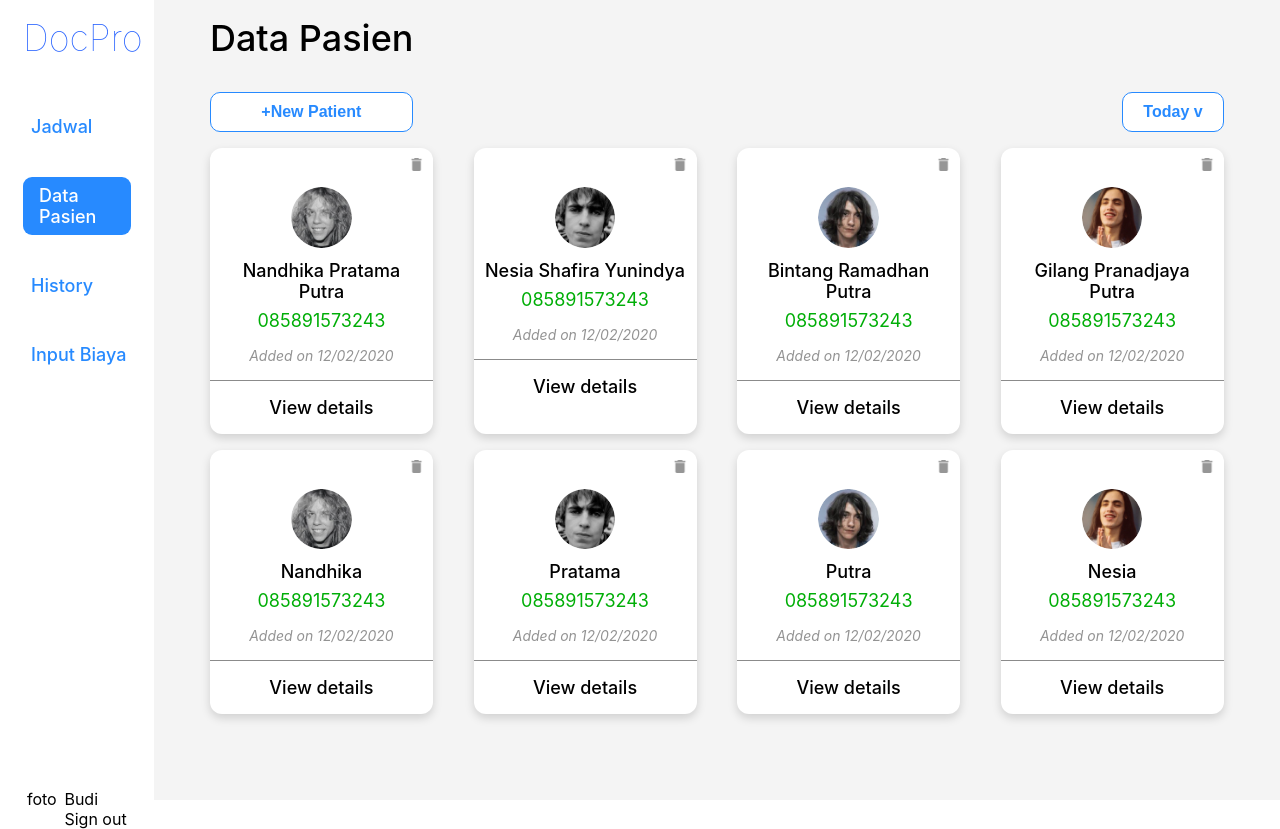
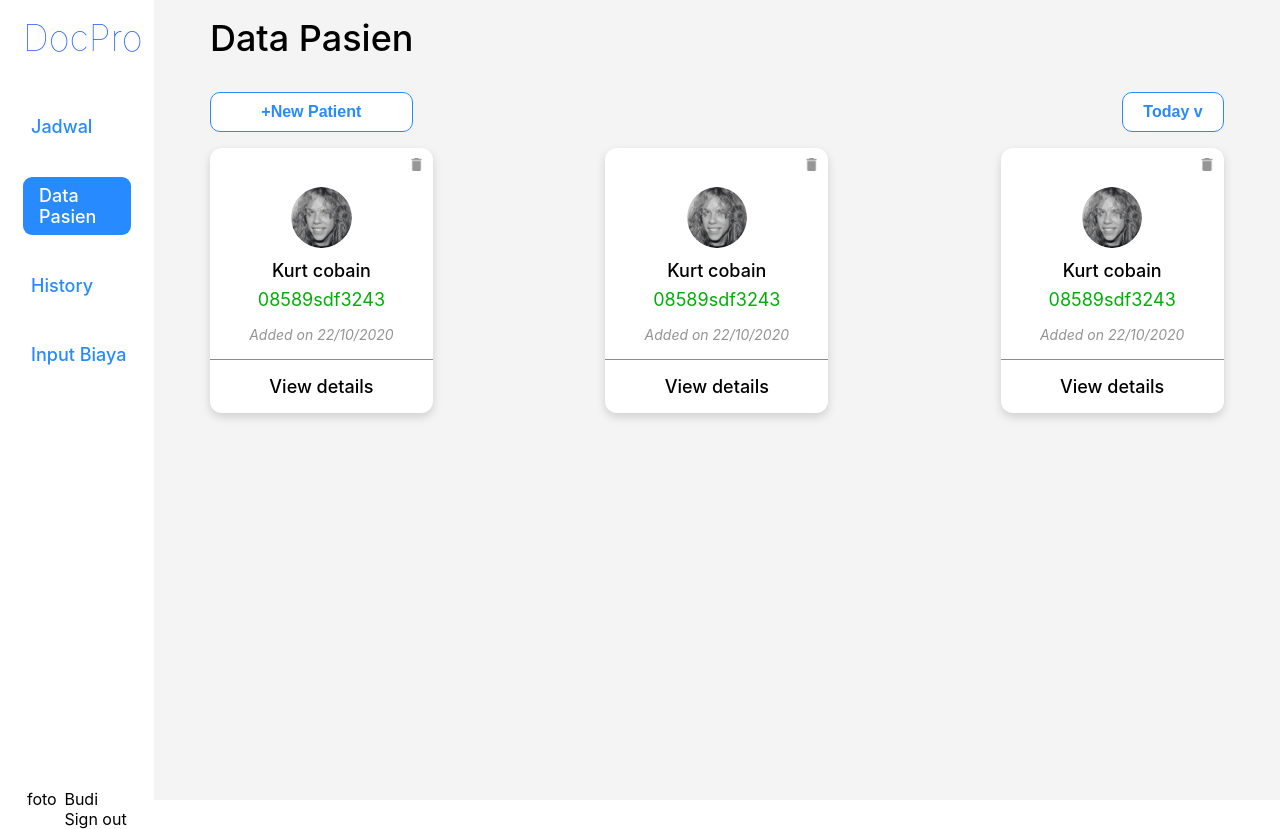
Before and after one commit to Rakhuen/docpro, a React (Create React App) app: page /pasien in a window 1280 px wide. Built offline with nearby package versions, Linux system fonts and the light colour scheme.

Commit message:
pop up finish

```diff
--- a/src/Components/Content.css
+++ b/src/Components/Content.css
@@ -81,12 +81,13 @@ align-items: center;
 .btnCheck{
     font-weight: 700;
     color: #278AFF;
-
+    height: 30px;
+    border-radius: 10px;
 }
 
 .btnCancel{
     color: rgba(236, 0, 0, 0.53);
-
+    border-radius: 10px;
 
 
 }
--- a/src/Components/ContentPasien.css
+++ b/src/Components/ContentPasien.css
@@ -79,18 +79,7 @@
     justify-content: space-around;
 }
 
-.btnCheck{
-    font-weight: 700;
-    color: #278AFF;
 
-}
-
-.btnCancel{
-    color: rgba(236, 0, 0, 0.53);
-
-
-
-}
 
 .DetailsContainer{
     padding: 2vh;
--- a/src/Components/ContentPasien.js
+++ b/src/Components/ContentPasien.js
@@ -20,7 +20,7 @@ const CardPasien = props => {
             </div>
 
             <div className="TanggalContainer">
-                <div className="TanggalAdd">{tanggal}</div>
+                <div className="TanggalAdd">Added on {tanggal}</div>
 
 
             </div>
--- /dev/null
+++ b/src/Components/FinishForm.css
@@ -0,0 +1,65 @@
+.fotoNamadanKeperluanPasien{
+    display: flex;
+    justify-content: space-between;
+    width: 30%;
+
+}
+
+.jamFinish{
+    width: 10%;
+
+}
+
+.tanggalFinish{
+    width: 20%;
+
+
+}
+
+.formPenanganan{
+    margin-top: 2vh;
+
+}
+
+.selectItem{
+    width: 100%;
+    height: 30px;
+    border: 2px solid #278AFF;
+}
+
+.formBawah{
+    margin-top: 30vh;
+    display: flex;
+    justify-content: flex-end;
+}
+
+.inputBiayaItem{
+    margin-top: 2vh;
+
+}
+
+.customselect{
+    margin-top: 1vh;
+
+}
+
+.btnFinish {
+    display: flex;
+    justify-content: center;
+
+    color: #ffffff;
+    font-size: 16px;
+    font-weight: bold;
+    background-color: #278aff;
+    width: 20%;
+    height: 6vh;
+
+    text-decoration: none;
+    border-radius: 6px;
+  }
+
+  .formInfoBooking{
+    display: flex;
+  justify-content: space-between;
+    margin-top: 2vh;
+  }
--- /dev/null
+++ b/src/Components/FinishForm.js
@@ -0,0 +1,91 @@
+import React from "react";
+
+const FinishContainer = (props) => {
+  const { popupFinish, setPopupFinish } = props;
+
+  const PatientForm = (
+    <div className="finishForm">
+      <div className="formInfoBooking">
+            <div className="fotoNamadanKeperluanPasien">
+                <div className="fotoPasien">foto</div>
+
+                <div className="namaDanKeperluanPasien">
+                    <div className="Atas">kurt Cobain</div>
+                    <div className="Bawah">kontrol gigi</div>
+                </div>
+
+            </div>
+
+            <div className="jamFinish">
+                    <div className="Atas">Jam</div>
+                    <div className="Bawah">11:00</div>
+                </div>
+
+                <div className="tanggalFinish">
+                    <div className="Atas">Tanggal</div>
+                    <div className="Bawah">22/10/2020</div>
+                </div>
+
+
+      </div>
+
+
+
+          <div className="formPenanganan">
+          <input type="text" className="inputForm2" name="alamatPasien" placeholder="Penanganan"/>
+          </div>
+
+        <div className="inputBiayaItem">
+            <div className="Atas">Input Biaya</div>
+
+        <div className="customselect">
+        <select className="selectItem">
+        <option value="0">Choose Item</option>
+        <option value="1">Audi</option>
+        <option value="2">BMW</option>
+        <option value="3">Citroen</option>
+        <option value="4">Ford</option>
+        <option value="5">Honda</option>
+        <option value="6">Jaguar</option>
+        <option value="7">Land Rover</option>
+        <option value="8">Mercedes</option>
+        <option value="9">Mini</option>
+        <option value="10">Nissan</option>
+        <option value="11">Toyota</option>
+        <option value="12">Volvo</option>
+        </select>
+        </div>
+
+        </div>
+
+
+        <div className="formBawah">
+        <input
+          type="submit"
+          className="btnFinish"
+          value="Finish"
+
+        />
+        </div>
+    </div>
+  );
+
+  return (
+    <div className={popupFinish ? "backgroundGelap" : "containerHidden"}>
+      <div className="popupContainer">
+        <div className="containerFormNewpatient">
+          <div className="headerNewPatient">
+            <div className="judulForm">Finish</div>
+            <button className="btnClose" onClick={() => setPopupFinish(false)}>
+              X
+            </button>
+          </div>
+
+          {PatientForm}
+        </div>
+      </div>
+    </div>
+  );
+};
+
+export default FinishContainer;
--- a/src/View/DataPasien.css
+++ b/src/View/DataPasien.css
@@ -42,7 +42,8 @@
     margin-top: 2vh;
     display: flex;
     justify-content: space-between;
-
+    flex-wrap: wrap;
+    justify-content: flex-start;
 }
 
 .Header{
--- a/src/View/DataPasien.js
+++ b/src/View/DataPasien.js
@@ -155,6 +155,33 @@ const Isi = () => {
     );
   };
 
+
+  const cardDataPasien = [
+    {
+      deleteIcon: DeleteImage,
+      fotoPasien: Kurt,
+      nama: "Kurt cobain",
+      nomorTlp: "08589sdf3243",
+      tanggalAdd: "22/10/2020",
+    },
+    {
+      deleteIcon: DeleteImage,
+      fotoPasien: Kurt,
+      nama: "Kurt cobain",
+      nomorTlp: "08589sdf3243",
+      tanggalAdd: "22/10/2020",
+    },
+    {
+      deleteIcon: DeleteImage,
+      fotoPasien: Kurt,
+      nama: "Kurt cobain",
+      nomorTlp: "08589sdf3243",
+      tanggalAdd: "22/10/2020",
+    },
+  ];
+
+
+
   return (
     <div className="ContainerLuar2">
       <NewAppointment />
@@ -168,72 +195,22 @@ const Isi = () => {
         />
 
         <div className="CardContainer1">
-          <CardPasien
-            imageDelete={DeleteImage}
-            image={Kurt}
-            nama="Nandhika Pratama Putra"
-            nomorTlp="085891573243"
-            tanggal="Added on 12/02/2020"
-          ></CardPasien>
 
-          <CardPasien
-            imageDelete={DeleteImage}
-            image={Liam}
-            nama="Nesia Shafira Yunindya"
-            nomorTlp="085891573243"
-            tanggal="Added on 12/02/2020"
-          ></CardPasien>
+        {cardDataPasien.map((data, index) => (
+            <CardPasien
+              key={index}
+              imageDelete={data.deleteIcon}
+              image={data.fotoPasien}
+              nama={data.nama}
+              nomorTlp={data.nomorTlp}
+              tanggal={data.tanggalAdd}
+            />
+          ))}
 
-          <CardPasien
-            imageDelete={DeleteImage}
-            image={Alex}
-            nama="Bintang Ramadhan Putra"
-            nomorTlp="085891573243"
-            tanggal="Added on 12/02/2020"
-          ></CardPasien>
 
-          <CardPasien
-            imageDelete={DeleteImage}
-            image={Nuno}
-            nama="Gilang Pranadjaya Putra"
-            nomorTlp="085891573243"
-            tanggal="Added on 12/02/2020"
-          ></CardPasien>
         </div>
 
-        <div className="CardContainer1">
-          <CardPasien
-            imageDelete={DeleteImage}
-            image={Kurt}
-            nama="Nandhika"
-            nomorTlp="085891573243"
-            tanggal="Added on 12/02/2020"
-          ></CardPasien>
 
-          <CardPasien
-            imageDelete={DeleteImage}
-            image={Liam}
-            nama="Pratama"
-            nomorTlp="085891573243"
-            tanggal="Added on 12/02/2020"
-          ></CardPasien>
-
-          <CardPasien
-            imageDelete={DeleteImage}
-            image={Alex}
-            nama="Putra"
-            nomorTlp="085891573243"
-            tanggal="Added on 12/02/2020"
-          ></CardPasien>
-
-          <CardPasien
-            imageDelete={DeleteImage}
-            image={Nuno}
-            nama="Nesia"
-            nomorTlp="085891573243"
-            tanggal="Added on 12/02/2020"
-          ></CardPasien>
-        </div>
       </div>
     </div>
   );
--- a/src/View/HomePage.js
+++ b/src/View/HomePage.js
@@ -5,14 +5,17 @@ import DeleteImage from "../asset/delete.png";
 import HeaderMenu from "../Components/HeaderButton.js";
 import Card from "../Components/Content.js";
 import NewAppointment from "../Components/NewAppointment.js";
+import FinishContainer from "../Components/FinishForm.js";
 import Kurt from "../asset/MaskGroup.png";
 import Liam from "../asset/liam.png";
 import Alex from "../asset/alex.png";
 import Nuno from "../asset/nuno.png";
 import "../Components/NewAppointment.css";
+import "../Components/FinishForm.css";
 
 const Isi = () => {
   const [popupShow, setPopupShow] = useState(false);
+  const [popupFinish, setPopupFinish] = useState(false);
 
   const cardData = [
     {
@@ -21,6 +24,8 @@ const Isi = () => {
       nama: "Kurt cobain",
       treatment: "Kontrol behel",
       jam: "11:00",
+      btnFinish: "Finish",
+      btnCancel: "Cancel",
     },
     {
       deleteIcon: DeleteImage,
@@ -28,6 +33,8 @@ const Isi = () => {
       nama: "Kurt cobain",
       treatment: "Kontrol behel",
       jam: "11:00",
+      btnFinish: "Finish",
+      btnCancel: "Cancel",
     },
     {
       deleteIcon: DeleteImage,
@@ -35,6 +42,8 @@ const Isi = () => {
       nama: "Kurt cobain",
       treatment: "Kontrol behel",
       jam: "11:00",
+      btnFinish: "Finish",
+      btnCancel: "Cancel",
     },
     {
       deleteIcon: DeleteImage,
@@ -42,6 +51,8 @@ const Isi = () => {
       nama: "Kurt cobain",
       treatment: "Kontrol behel",
       jam: "11:00",
+      btnFinish: "Finish",
+      btnCancel: "Cancel",
     },
     {
       deleteIcon: DeleteImage,
@@ -49,6 +60,8 @@ const Isi = () => {
       nama: "Kurt cobain",
       treatment: "Kontrol behel",
       jam: "11:00",
+      btnFinish: "Finish",
+      btnCancel: "Cancel",
     },
     {
       deleteIcon: DeleteImage,
@@ -56,6 +69,8 @@ const Isi = () => {
       nama: "Kurt cobain",
       treatment: "Kontrol behel",
       jam: "11:00",
+      btnFinish: "Finish",
+      btnCancel: "Cancel",
     },
     {
       deleteIcon: DeleteImage,
@@ -63,6 +78,8 @@ const Isi = () => {
       nama: "Kurt cobain",
       treatment: "Kontrol behel",
       jam: "11:00",
+      btnFinish: "Finish",
+      btnCancel: "Cancel",
     },
     {
       deleteIcon: DeleteImage,
@@ -70,6 +87,8 @@ const Isi = () => {
       nama: "Kurt cobain",
       treatment: "Kontrol behel",
       jam: "11:00",
+      btnFinish: "Finish",
+      btnCancel: "Cancel",
     },
     {
       deleteIcon: DeleteImage,
@@ -77,12 +96,25 @@ const Isi = () => {
       nama: "Kurt cobain",
       treatment: "Kontrol behel",
       jam: "11:00",
+      btnFinish: "Finish",
+      btnCancel: "Cancel",
+    },
+    {
+      deleteIcon: DeleteImage,
+      fotoPasien: Kurt,
+      nama: "Kurt cobain",
+      treatment: "Kontrol behel",
+      jam: "11:00",
+      btnFinish: "Finish",
+      btnCancel: "Cancel",
     },
   ];
 
   return (
     <div className="ContainerLuar2">
+      <FinishContainer popupFinish={popupFinish} setPopupFinish={setPopupFinish}/>
       <NewAppointment popup={popupShow} setPopup={setPopupShow} />
+
       <div className="ContainerDua">
         <div className="Header">Jadwal Pasien</div>
 
@@ -101,6 +133,10 @@ const Isi = () => {
               nama={data.nama}
               perawatan={data.treatment}
               jam={data.jam}
+              btnFinish={data.btnFinish}
+              btnCancel={data.btnCancel}
+              functionFinish={() => setPopupFinish(true)}
+
             />
           ))}
         </div>
```
Also changed, not shown: src/Components/Content.js (+8 -3 lines), src/View/ItemPage.js (+7 -3 lines).
